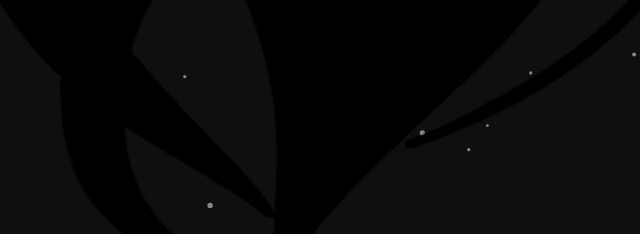
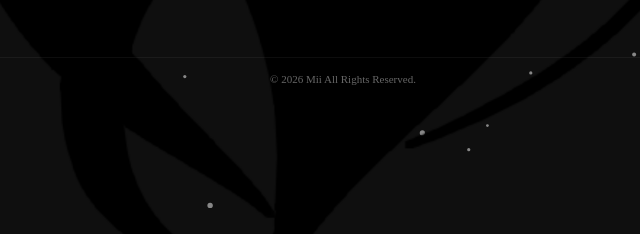
Before and after one commit to miiilleng01/my-portfolio, a website with bundled scripts: page public/portfolio/portfolio.html in a window 1280 px wide. Shown: the part 540-774 px from the top of the page, 297-937 px from the left. Built offline with nearby package versions, Linux system fonts and the light colour scheme; no server answers; a web font is replaced by a local one.

Commit message:
Update portfolio.html

```diff
--- a/public/portfolio/portfolio.html
+++ b/public/portfolio/portfolio.html
@@ -91,6 +91,13 @@
         <div class="works"></div>
         </section>
 
+         <div class="copyright">
+              <p>&copy; 2026 Mii All Rights Reserved.</p>
+            </div>
+          </div>
+        </footer>
+
         <img src="/img/index/logo_shadow.png" id="logo_shadow.png" class="logo_shadow" alt="背景ロゴシャドウ">
+
         <script type="module" src="portfolio.js"></script>
     </body>
```
